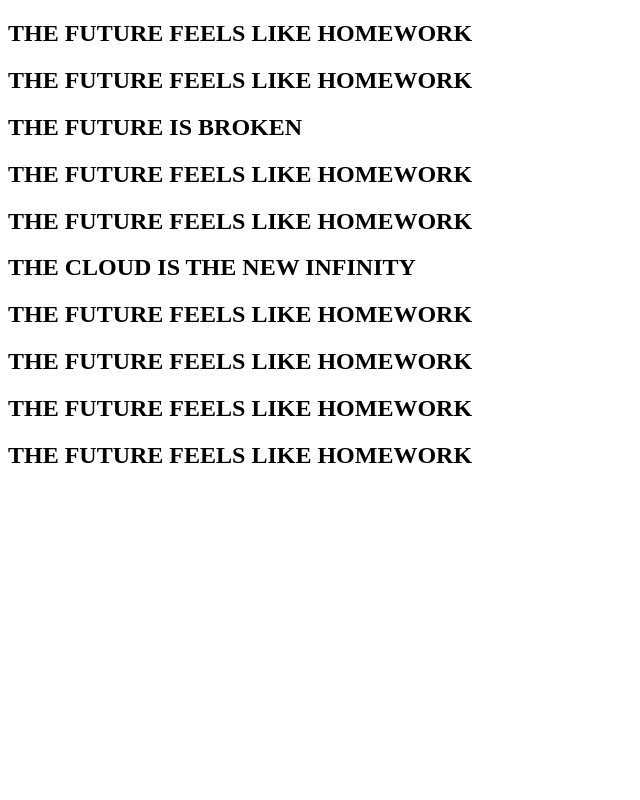
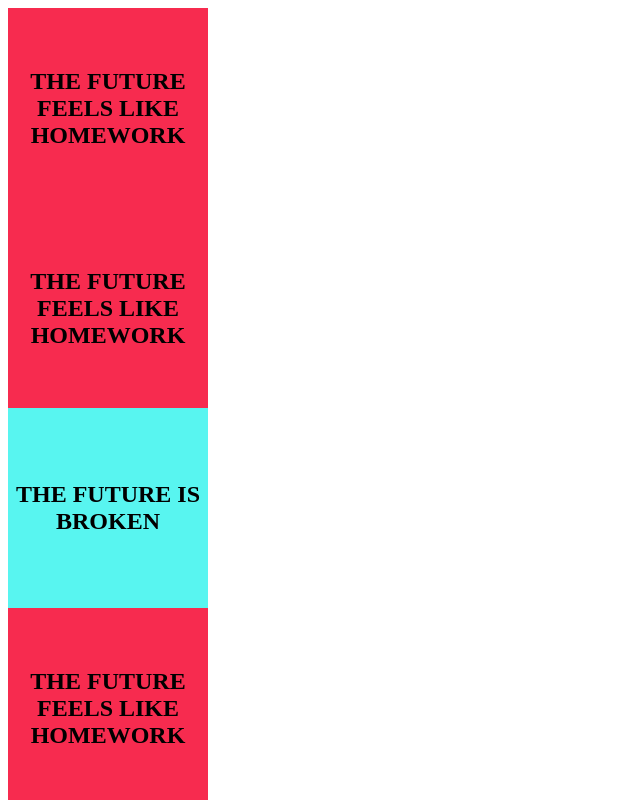
Before and after one commit to ArthurdeLophem/2imd-webtechadvanced-portfolio, a plain HTML site: page lab2 - git/theFuture/thefuture.html in a window 1280 px wide. Shown: the top 800 px of the page, without its empty margins (0-640 px from the left). Drawn offline with Linux system fonts and the light colour scheme.

Commit message:
feat(theFuture): add classes and div style

```diff
--- a/lab2 - git/theFuture/style.css
+++ b/lab2 - git/theFuture/style.css
@@ -0,0 +1,28 @@
+*{
+    box-sizing: border-box;
+}
+
+div{
+    display:flex;
+    align-items: center;
+    justify-content: center;
+    width: 200px;
+    height: 200px;
+    text-align:center;
+}
+
+div.homework{
+    background-color: #F72B4F;
+}
+
+div.broken{
+    background-color: #58F5F0;
+}
+
+div.cloud{
+    background-color: #FFFF1D;
+}
+
+div h1{
+    display:table-cell; vertical-align:middle
+}
--- a/lab2 - git/theFuture/thefuture.html
+++ b/lab2 - git/theFuture/thefuture.html
@@ -6,38 +6,38 @@
     <meta http-equiv="X-UA-Compatible" content="IE=edge">
     <meta name="viewport" content="width=device-width, initial-scale=1.0">
     <title>TheFuture</title>
-    <link rel="stylesheet" href="styles.css">
+    <link rel="stylesheet" href="style.css">
 </head>
 
 <section class="theFuture">
-    <div>
+    <div class="homework">
         <h1>THE FUTURE FEELS LIKE HOMEWORK</h1>
     </div>
-    <div>
+    <div class="homework">
         <h1>THE FUTURE FEELS LIKE HOMEWORK</h1>
     </div>
-    <div>
+    <div class="broken">
         <h1>THE FUTURE IS BROKEN</h1>
     </div>
-    <div>
+    <div class="homework">
         <h1>THE FUTURE FEELS LIKE HOMEWORK</h1>
     </div>
-    <div>
+    <div class="homework">
         <h1>THE FUTURE FEELS LIKE HOMEWORK</h1>
     </div>
-    <div>
+    <div class="cloud">
         <h1>THE CLOUD IS THE NEW INFINITY</h1>
     </div>
-    <div>
+    <div class="homework">
         <h1>THE FUTURE FEELS LIKE HOMEWORK</h1>
     </div>
-    <div>
+    <div class="homework">
         <h1>THE FUTURE FEELS LIKE HOMEWORK</h1>
     </div>
-    <div>
+    <div class="homework">
         <h1>THE FUTURE FEELS LIKE HOMEWORK</h1>
     </div>
-    <div>
+    <div class="homework">
         <h1>THE FUTURE FEELS LIKE HOMEWORK</h1>
     </div>
 
```
